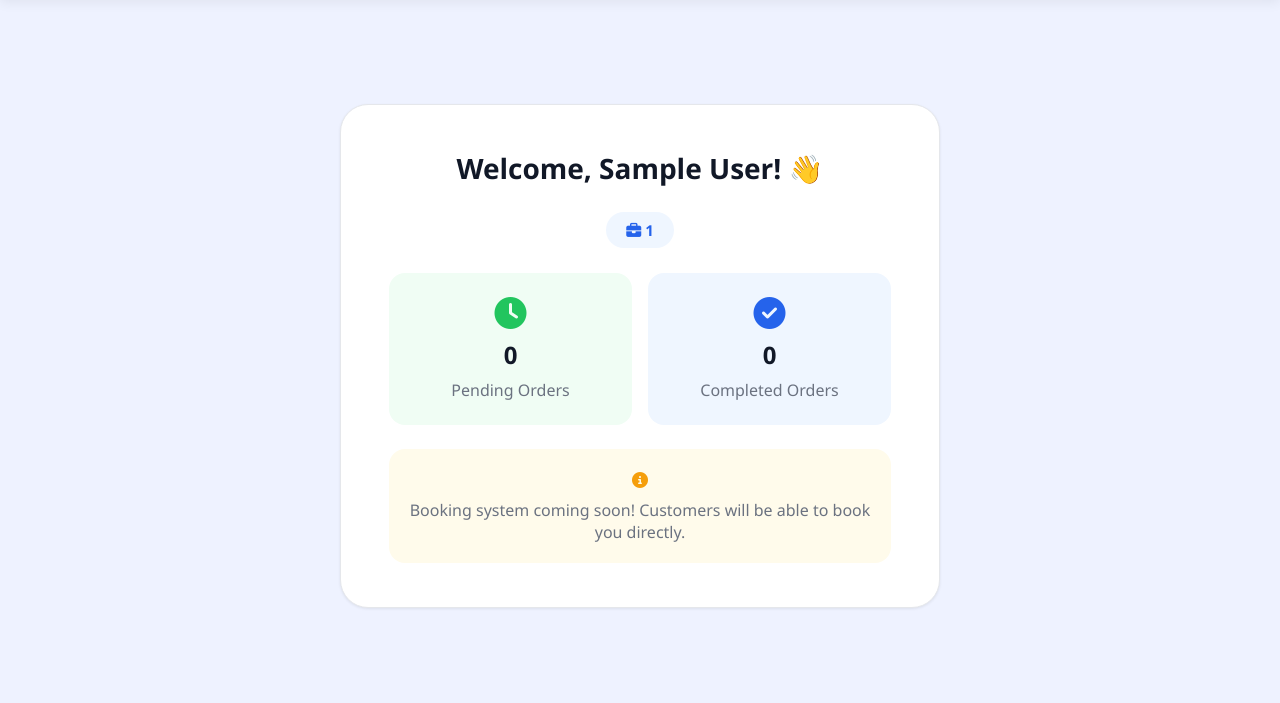
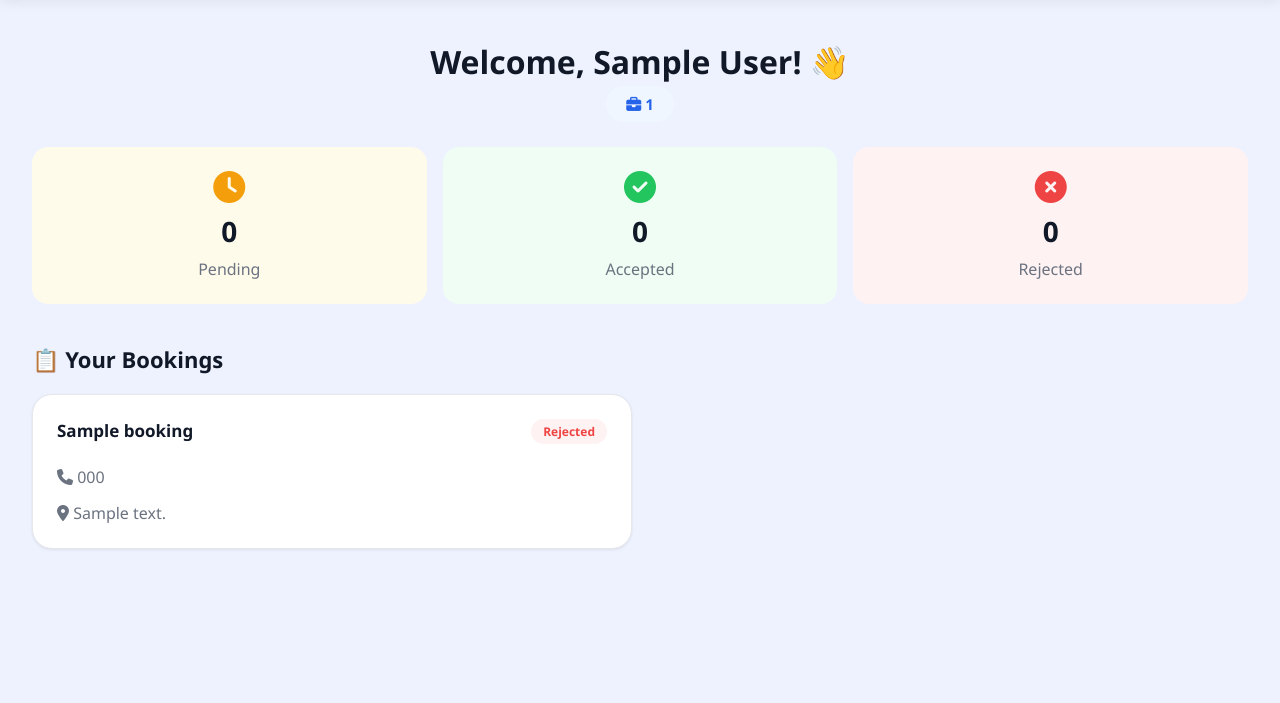
Before and after one commit to yashsingh-tech/Fix-it-Hub, a Flask app: page /worker/dashboard in a window 1280 px wide. Shown: the part 72-775 px from the top of the page. Run offline with Flask 3, Linux system fonts and the light colour scheme; the visitor is signed in with stand-in values (Sample User, id 1); tables that the repository leaves empty hold one stand-in row (values such as "Sample post").

Commit message:
replace worker_dashboard code

```diff
--- a/templates/worker_dashboard.html
+++ b/templates/worker_dashboard.html
@@ -25,38 +25,82 @@
     </div>
   </nav>
 
-  <!-- DASHBOARD -->
-  <section class="hero">
+  <section class="services" style="padding:40px 0;">
     <div class="section-container">
-      <div class="worker-box" style="max-width:600px; margin: 40px auto;">
 
-        <h2 class="worker-title">Welcome, {{ name }}! 👋</h2>
-
+      <h2 class="section-title">Welcome, {{ name }}! 👋</h2>
       <div style="text-align:center; margin-bottom:32px;">
         <span style="background:#EFF6FF; color:#2563EB; padding:8px 20px; border-radius:100px; font-weight:600; font-size:15px;">
           <i class="fas fa-briefcase"></i> {{ service | replace('_', ' ') | title }}
         </span>
       </div>
 
-        <div style="display:grid; grid-template-columns:1fr 1fr; gap:16px;">
+      <!-- STATS -->
+      <div style="display:grid; grid-template-columns:1fr 1fr 1fr; gap:16px; margin-bottom:40px;">
+        <div style="background:#FFFBEB; border-radius:16px; padding:24px; text-align:center;">
+          <i class="fas fa-clock" style="font-size:32px; color:#F59E0B;"></i>
+          <p style="font-size:28px; font-weight:700; margin:8px 0;">{{ pending_count }}</p>
+          <p style="color:#6B7280;">Pending</p>
+        </div>
         <div style="background:#F0FDF4; border-radius:16px; padding:24px; text-align:center;">
-            <i class="fas fa-clock" style="font-size:32px; color:#22C55E;"></i>
-            <p style="font-size:24px; font-weight:700; margin:8px 0;">0</p>
-            <p style="color:#6B7280;">Pending Orders</p>
+          <i class="fas fa-check-circle" style="font-size:32px; color:#22C55E;"></i>
+          <p style="font-size:28px; font-weight:700; margin:8px 0;">{{ accepted_count }}</p>
+          <p style="color:#6B7280;">Accepted</p>
         </div>
-          <div style="background:#EFF6FF; border-radius:16px; padding:24px; text-align:center;">
-            <i class="fas fa-check-circle" style="font-size:32px; color:#2563EB;"></i>
-            <p style="font-size:24px; font-weight:700; margin:8px 0;">0</p>
-            <p style="color:#6B7280;">Completed Orders</p>
+        <div style="background:#FEF2F2; border-radius:16px; padding:24px; text-align:center;">
+          <i class="fas fa-times-circle" style="font-size:32px; color:#EF4444;"></i>
+          <p style="font-size:28px; font-weight:700; margin:8px 0;">{{ rejected_count }}</p>
+          <p style="color:#6B7280;">Rejected</p>
         </div>
       </div>
 
-        <div style="margin-top:24px; background:#FFFBEB; border-radius:16px; padding:20px; text-align:center;">
-          <i class="fas fa-info-circle" style="color:#F59E0B;"></i>
-          <p style="color:#6B7280; margin-top:8px;">Booking system coming soon! Customers will be able to book you directly.</p>
+      <!-- BOOKINGS -->
+      <h3 style="font-size:22px; font-weight:700; margin-bottom:20px;">📋 Your Bookings</h3>
+
+      {% if bookings %}
+        <div style="display:grid; grid-template-columns: repeat(2, 1fr); gap:16px;">
+          {% for booking in bookings %}
+            <div class="service-card" style="align-items:flex-start; padding:24px;">
+
+              <div style="display:flex; justify-content:space-between; width:100%;">
+                <p style="font-size:17px; font-weight:700;">{{ booking[1] }}</p>
+                {% if booking[6] == 'pending' %}
+                  <span style="padding:4px 12px; border-radius:100px; font-size:12px; font-weight:600; background:#FFFBEB; color:#F59E0B;">Pending</span>
+                {% elif booking[6] == 'accepted' %}
+                  <span style="padding:4px 12px; border-radius:100px; font-size:12px; font-weight:600; background:#F0FDF4; color:#22C55E;">Accepted</span>
+                {% else %}
+                  <span style="padding:4px 12px; border-radius:100px; font-size:12px; font-weight:600; background:#FEF2F2; color:#EF4444;">Rejected</span>
+                {% endif %}
               </div>
 
+              <p style="color:#6B7280; margin-top:8px;"><i class="fas fa-phone"></i> {{ booking[2] }}</p>
+              <p style="color:#6B7280;"><i class="fas fa-map-marker-alt"></i> {{ booking[3] }}</p>
+
+              {% if booking[6] == 'pending' %}
+                <div style="display:flex; gap:10px; margin-top:16px; width:100%;">
+                  <form method="POST" action="/booking/accept/{{ booking[0] }}" style="flex:1;">
+                    <button type="submit" style="width:100%; background:#22C55E; color:#fff; border:none; padding:10px; border-radius:8px; font-weight:600; cursor:pointer;">
+                      <i class="fas fa-check"></i> Accept
+                    </button>
+                  </form>
+                  <form method="POST" action="/booking/reject/{{ booking[0] }}" style="flex:1;">
+                    <button type="submit" style="width:100%; background:#EF4444; color:#fff; border:none; padding:10px; border-radius:8px; font-weight:600; cursor:pointer;">
+                      <i class="fas fa-times"></i> Reject
+                    </button>
+                  </form>
                 </div>
+              {% endif %}
+
+            </div>
+          {% endfor %}
+        </div>
+      {% else %}
+        <div style="text-align:center; padding:40px; background:#fff; border-radius:16px;">
+          <i class="fas fa-calendar-times" style="font-size:48px; color:#D1D5DB;"></i>
+          <p style="color:#6B7280; margin-top:16px;">No bookings yet!</p>
+        </div>
+      {% endif %}
+
     </div>
   </section>
 
```
Lines whose indentation alone changed are shown as unchanged.
